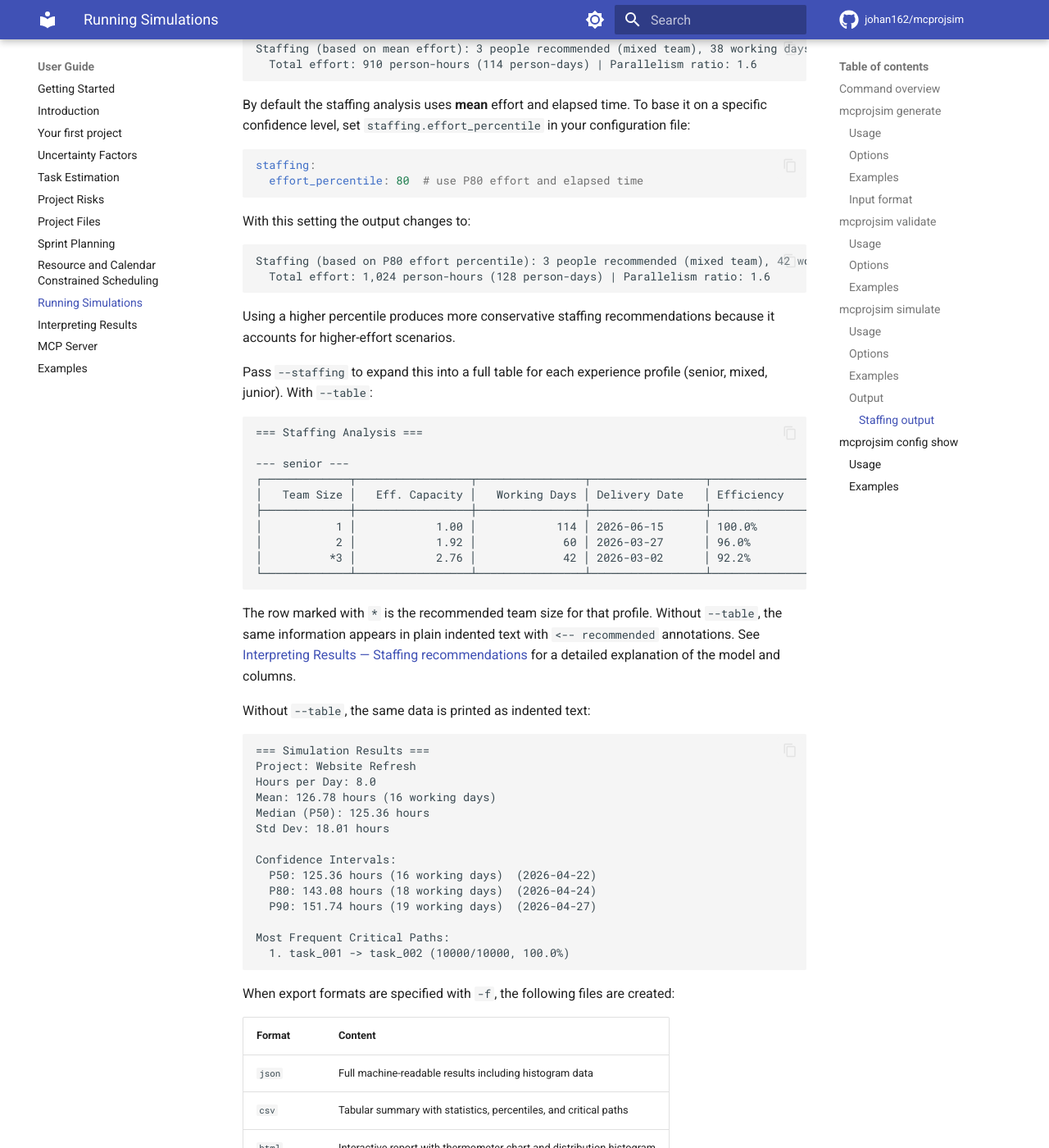
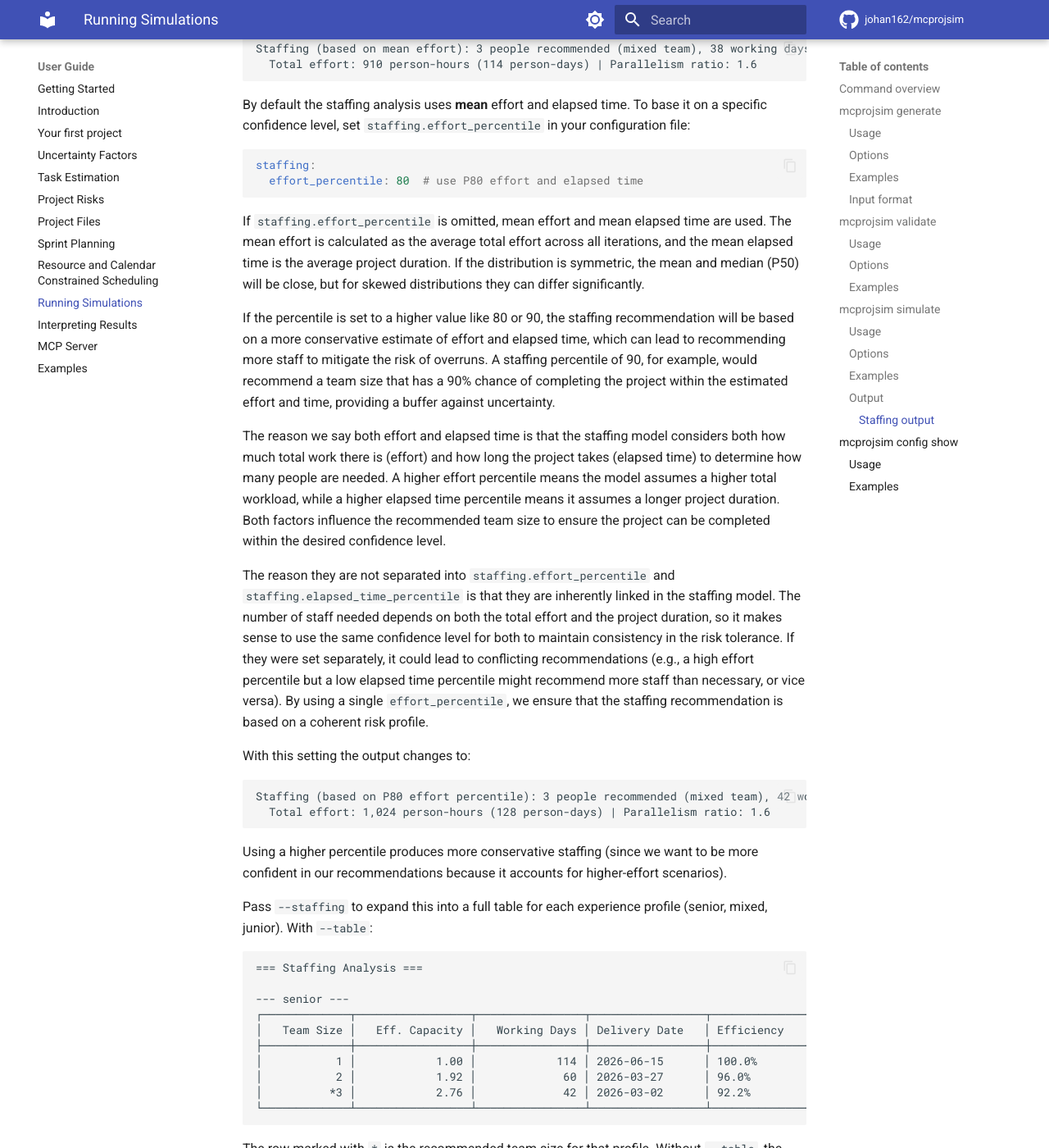
Before and after one commit to johan162/mcprojsim, an MkDocs documentation site: the page built from docs/user_guide/running_simulations.md, in a window 1280 px wide and 1400 px high, scrolled down 5657 px. Shown: the whole window at 82% size. Built offline with MkDocs 1.6.1 and Material for MkDocs 9.7.7, drawn with Linux system fonts in a browser that asks for light colours; comment, search, counter and statistics services are not loaded.

Commit message:
Add "--generate" flag to "config" command to generate `~/.mcprojsim/config.yaml` . Minor document improvements to bettwe exaplin "staffing.effort_percentile"

````diff
--- a/docs/user_guide/running_simulations.md
+++ b/docs/user_guide/running_simulations.md
@@ -226,6 +226,14 @@ staffing:
   effort_percentile: 80  # use P80 effort and elapsed time
 ```
 
+If `staffing.effort_percentile` is omitted, mean effort and mean elapsed time are used. The mean effort is calculated as the average total effort across all iterations, and the mean elapsed time is the average project duration. If the distribution is symmetric, the mean and median (P50) will be close, but for skewed distributions they can differ significantly.
+
+If the percentile is set to a higher value like 80 or 90, the staffing recommendation will be based on a more conservative estimate of effort and elapsed time, which can lead to recommending more staff to mitigate the risk of overruns. A staffing percentile of 90, for example, would recommend a team size that has a 90% chance of completing the project within the estimated effort and time, providing a buffer against uncertainty.
+
+The reason we say both effort and elapsed time is that the staffing model considers both how much total work there is (effort) and how long the project takes (elapsed time) to determine how many people are needed. A higher effort percentile means the model assumes a higher total workload, while a higher elapsed time percentile means it assumes a longer project duration. Both factors influence the recommended team size to ensure the project can be completed within the desired confidence level.
+
+The reason they are not separated into `staffing.effort_percentile` and `staffing.elapsed_time_percentile` is that they are inherently linked in the staffing model. The number of staff needed depends on both the total effort and the project duration, so it makes sense to use the same confidence level for both to maintain consistency in the risk tolerance. If they were set separately, it could lead to conflicting recommendations (e.g., a high effort percentile but a low elapsed time percentile might recommend more staff than necessary, or vice versa). By using a single `effort_percentile`, we ensure that the staffing recommendation is based on a coherent risk profile.
+
 With this setting the output changes to:
 
 ```text
@@ -233,7 +241,7 @@ Staffing (based on P80 effort percentile): 3 people recommended (mixed team), 42
   Total effort: 1,024 person-hours (128 person-days) | Parallelism ratio: 1.6
 ```
 
-Using a higher percentile produces more conservative staffing recommendations because it accounts for higher-effort scenarios.
+Using a higher percentile produces more conservative staffing (since we want to be more confident in our recommendations because it accounts for higher-effort scenarios).
 
 Pass `--staffing` to expand this into a full table for each experience profile (senior, mixed, junior). With `--table`:
 
````
Also changed, not shown: docs/user_guide/interpreting_results.md (+1 -1 lines), docs/user_guide/project_files.md (+2 -3 lines), 2 other files.
